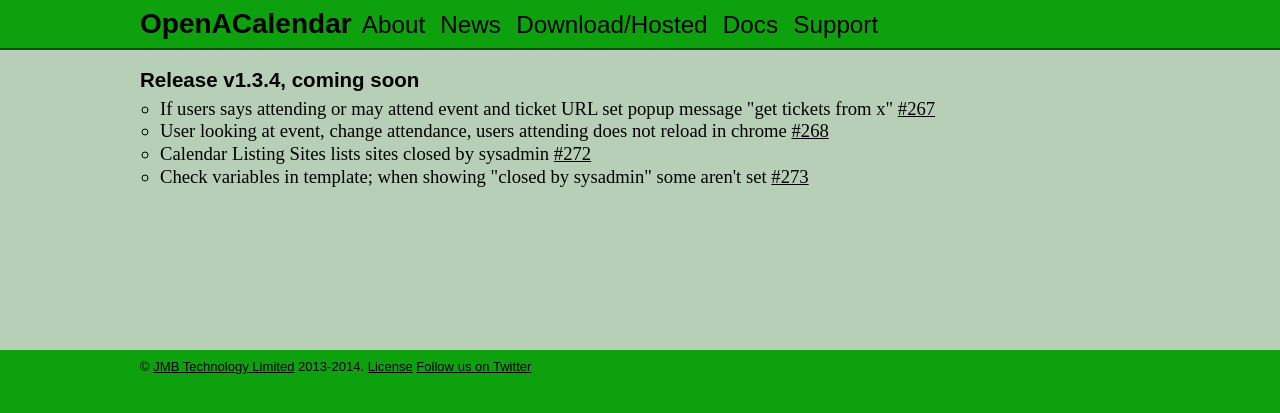
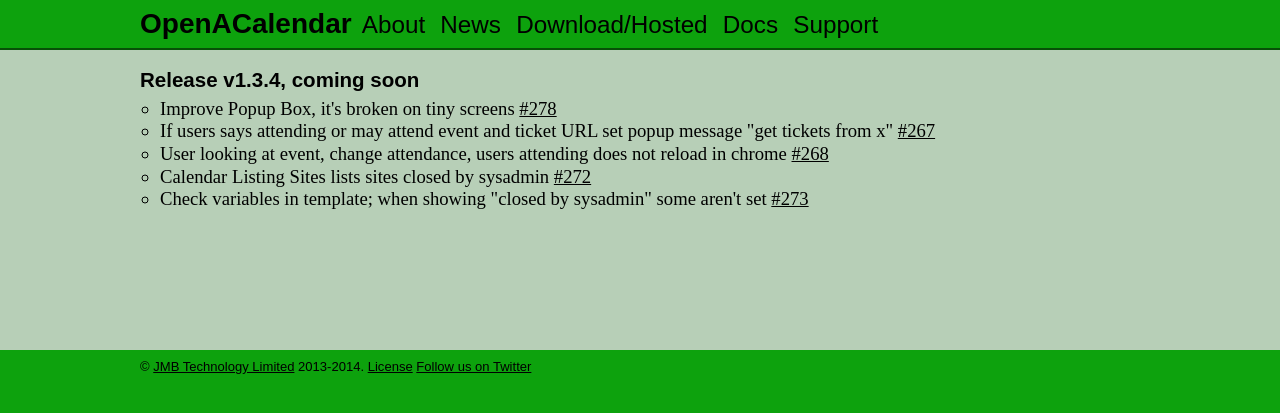
Before and after one commit to OpenACalendar/openacalendar.github.io, a Jekyll site: the page built from release/1.3.4.html, in a window 1280 px wide. Shown: the top 413 px of the page. Built offline with Jekyll 4.4.1, drawn with Linux system fonts in a browser that asks for light colours; Markdown is read by kramdown in place of the engine named in the settings; comment, search, counter and statistics services are not loaded.

Commit message:
Next release

```diff
--- a/release/1.3.4.html
+++ b/release/1.3.4.html
@@ -8,6 +8,7 @@
 <!-- p><a href="https://github.com/OpenACalendar/OpenACalendar-Web-Core/releases/tag/v1.3.4">Download</a></p -->
 
 <ul class="normallist">
+	<li>Improve Popup Box, it's broken on tiny screens <a href="https://github.com/OpenACalendar/OpenACalendar-Web-Core/issues/278">#278</a></li>
 	<li>If users says attending or may attend event and ticket URL set popup message "get tickets from x" <a href="https://github.com/OpenACalendar/OpenACalendar-Web-Core/issues/267">#267</a></li>
 	<li>User looking at event, change attendance, users attending does not reload in chrome <a href="https://github.com/OpenACalendar/OpenACalendar-Web-Core/issues/268">#268</a></li>
 	<li>Calendar Listing Sites lists sites closed by sysadmin <a href="https://github.com/OpenACalendar/OpenACalendar-Web-Core/issues/272">#272</a></li>
```
